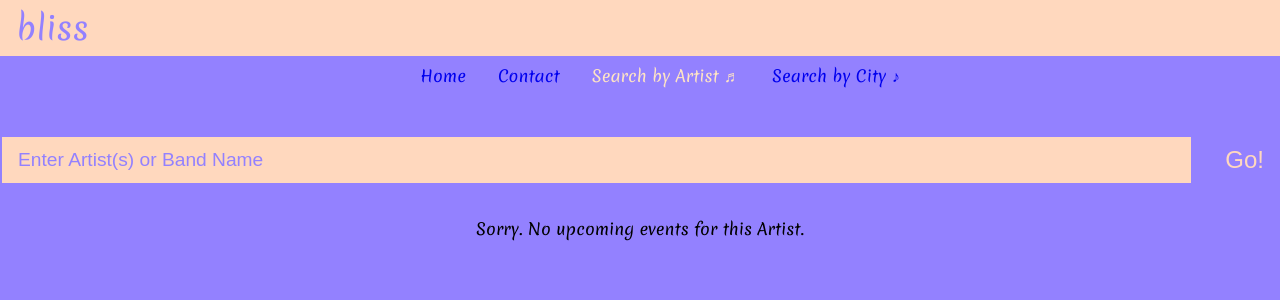
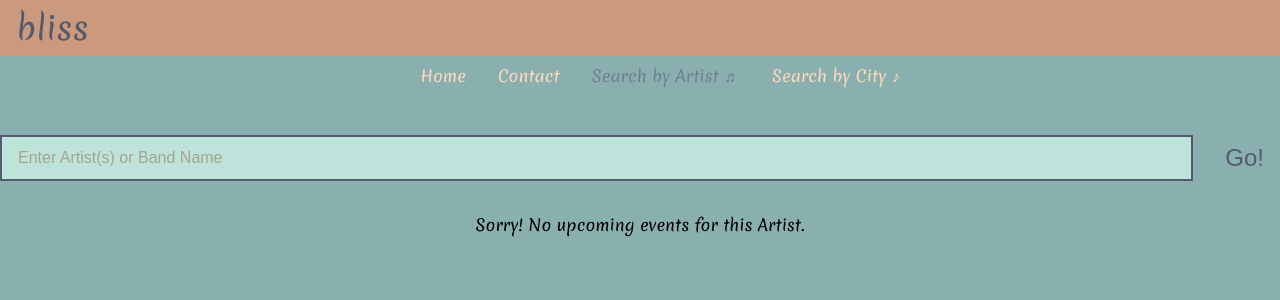
Before and after one commit to ErnestineMoreno/MusicEventsSearchApp, a React (Create React App) app: page /ArtistList in a window 1280 px wide. Shown: the top 300 px of the page. Built offline with nearby package versions, Linux system fonts and the light colour scheme.

Commit message:
modified color palette

```diff
--- a/public/index.html
+++ b/public/index.html
@@ -25,7 +25,7 @@
       work correctly both with client-side routing and a non-root public URL.
       Learn how to configure a non-root public URL by running `npm run build`.
     -->
-    <title>bliss</title>
+    <title>Bliss: Music Events App</title>
   </head>
   <body>
     <noscript>You need to enable JavaScript to run this app.</noscript>
--- a/src/App.css
+++ b/src/App.css
@@ -14,6 +14,7 @@ body {
 	justify-content: center;
 	height: 100%;
 	padding: 0 1rem;
+	color: #555B6E;
 }
 
 ul.nav-bar li,
@@ -21,4 +22,5 @@ ul.nav-bar li a {
 	display: inline;
 	text-decoration: none;
 	list-style: none;
+	color: #ffd8be;
 }
--- a/src/App.js
+++ b/src/App.js
@@ -61,19 +61,19 @@ class App extends React.Component {
 
               <ul className="nav-bar">
                 <li><NavLink to="/" exact activeStyle={
-                  { color: 'bisque'}
+                  { color: 'slategrey'}
                 }>Home</NavLink></li>
 
                 <li><NavLink to="/contact" exact activeStyle={
-                  { color: 'bisque'}
+                  { color: 'slategrey'}
                 }>Contact</NavLink></li>
 
                 <li><NavLink to="/ArtistList" exact activeStyle={
-                  { color: 'bisque'}
+                  { color: 'slategrey'}
                 }>Search by Artist ♬</NavLink></li>
 
                 <li><NavLink to="/LocationList" exact activeStyle={
-                  { color: 'bisque'}
+                  { color: 'slategrey'}
                 }>Search by City ♪</NavLink></li>
               </ul>
 
--- a/src/Background.css
+++ b/src/Background.css
@@ -4,7 +4,7 @@
 	height: 100%;
 	/* top: 0;
 	left: 0; */
-	background: #b8b8ff;
+	background: #cb997e;
 	z-index: 100;
 }
 
--- a/src/components/ArtistList.js
+++ b/src/components/ArtistList.js
@@ -56,7 +56,7 @@ class ArtistList extends React.Component {
             </ul>
           </div>
         ))}
-        {this.state.artists.length === 0 && <div>Sorry. No upcoming events for this Artist.</div>}
+        {this.state.artists.length === 0 && <div>Sorry! No upcoming events for this Artist.</div>}
       </div>
     );
   }
--- a/src/components/HamburgerMenu/HamburgerMenu.css
+++ b/src/components/HamburgerMenu/HamburgerMenu.css
@@ -1,7 +1,7 @@
 .hamburger {
 	height: 100%;
-	background-color: #ffeedd;
-	box-shadow: 1px 0px 5px #ffeedd;
+	background-color: #555B6E;
+	box-shadow: 1px 0px 8px #555B6E;
 	/* fixed position so the menu doesn't overlap */
 	position: fixed;
 	top: 0;
@@ -12,7 +12,7 @@
 	z-index: 200;
 	/*added animation to the hamburger menu*/
 	transform: translateX(-100%);
-	transition: transform 0.2s ease-out;
+	transition: transform 0.5s ease-out;
 }
 
 .hamburger.open {
@@ -34,7 +34,7 @@ transform: translateX(0);
 .hamburger a {
 	font-size: 1.4rem;
 	text-decoration: none;
-	color: #9381ff;
+	color: #BEE3DB;
 }
 
 .hamburger a:hover,
--- a/src/components/HamburgerMenu/HamburgerToggleButton.css
+++ b/src/components/HamburgerMenu/HamburgerToggleButton.css
@@ -19,5 +19,5 @@
 .toggle-button-divs {
 	width: 30px;
 	height: 3px;
-	background-color: #9381ff;
+	background-color: #555b6e;
 }
--- a/src/components/Navbar/Navbar.css
+++ b/src/components/Navbar/Navbar.css
@@ -3,7 +3,7 @@
 	top: 0;
 	left: 0;
 	width: 100%;
-	background-color: #ffd8be;
+	background-color: #cb997e;
 	height: 56px;
 }
 
@@ -12,14 +12,14 @@
 }
 
 .navbar-logo a {
-	color: #9381ff;
+	color: #555b6e;
 	text-decoration: none;
 	font-size: 2rem;
 }
 
 /* need spacing around logo to take entirety */
 .logo-spacing {
-	flex: 1;
+	flex: 5;
 }
 
 /* Using Flexbox for the navbar menu */
@@ -32,7 +32,7 @@
 
 .navbar-search-items a {
 	text-decoration: none;
-	color: #9381ff;
+	color: #cb997e;
 }
 
 .navbar-search-items ul {
@@ -48,13 +48,13 @@
 
 .navbar-search-items a:hover,
 .navbar-search-items a:active {
-	color: #b8b8ff;
+	color: #faf9f9;
 }
 
 /*remove top navigation items when viewing on a mobile device*/
 @media (max-width: 768px) {
 	.navbar-search-items {
-		display: none ;
+		display: none;
 	}
 }
 /*remove hamburger from desktop and only visible when on a mobile device*/
@@ -66,5 +66,5 @@
 
 /*to avoid unecessary margin when hamburger menu isn't showing on desktop */
 .navbar-logo {
-margin-left: 0;
+	margin-left: 0;
 }
--- a/src/index.css
+++ b/src/index.css
@@ -1,13 +1,16 @@
 @import url('https://fonts.googleapis.com/css2?family=Merienda&display=swap');
 
 /*Color Palette:
-#9381ff
-#b8b8ff
-#f8f7ff
-#ffeedd
-#ffd8be */
+#555B6E
+#89B0AE
+#DDBEA9
+#BEE3DB
+#ffd8be
+#FAF9F9
+#FFD6BA
+#cb997e
+*/
 
-/* Set box-sizing for all elements */
 *,
 :after,
 :before {
@@ -16,8 +19,8 @@
 
 /* Create color variables */
 :root {
-	--primary: #b8b8ff;
-	--secondary: #9381ff;
+	--primary: #555b6e;
+	--secondary: #a5a58d;
 	--secondary-light: #ffd8be;
 }
 
@@ -30,7 +33,7 @@ body {
 	line-height: 1.5;
 	margin: 0;
 	padding: 0 1rem; */
-	background-color: #9381ff;
+	background-color: #89b0ae;
 	margin: 0;
 	padding: 0;
 	height: 100%;
@@ -38,19 +41,16 @@ body {
 	font-family: 'Merienda', cursive;
 }
 
-/* Style the button and tell it not to grow */
 button {
-	background-color: var(--secondary);
+	background-color: #89b0ae;
 	border: 0;
 	flex-grow: 0;
 	font-size: 1.5rem;
 	line-height: 0;
 	padding: 0.75rem 1rem;
-	color: #ffd8be;
+	color: #555b6e;
 }
 
-/* margin on the left of any buttons
-that follow another button or an input */
 button + button,
 input + button {
 	margin-left: 2px;
@@ -62,24 +62,24 @@ form {
 
 /* Style the input and tell it to grow */
 input {
-	background-color: var(--secondary-light);
-	border: 2px solid var(--secondary);
-	color: var(--white);
+	background-color: #BEE3DB;
+	border: 2px solid #555b6e;
+	color: #555B6E;
 	flex-grow: 1;
-	font-size: 1.2rem;
+	font-size: 1rem;
 	padding: 0.75rem 1rem;
 	width: 100%;
 }
 
-/* Set the color of the placeholder text */
+/* placeholder text */
 input::placeholder {
-	color: var(--white);
+	color: #a5a58d;
 }
 
 .search-bar {
 	align-items: center;
 	display: flex;
-	color: #9381ff;
+	color: #a5a58d;
 }
 
 .submit {
@@ -96,10 +96,10 @@ the button and input when the browser is at least
 }
 
 h1 {
-	color: #b8b8ff;
+	color: #fff1e6;
 }
 
 p {
-	color: #ffd8be;
+	color: #fff1e6;
 	font-size: 20px;
 }
```
